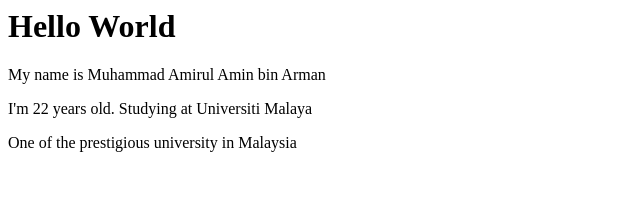
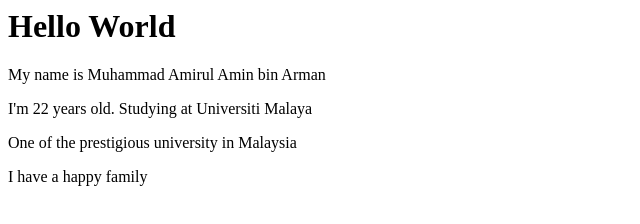
Before and after one commit to zekth13/Git-Practice, a plain HTML site: page index.html in a window 1280 px wide. Shown: the whole page, without its empty margins (0-640 px from the left). Drawn offline with Linux system fonts and the light colour scheme.

Commit message:
Add a new line in index.html

```diff
--- a/index.html
+++ b/index.html
@@ -2,3 +2,4 @@
 <p>My name is Muhammad Amirul Amin bin Arman</p>
 <p>I'm 22 years old. Studying at Universiti Malaya</p>
 <p>One of the prestigious university in Malaysia</p>
+<p>I have a happy family</p>
```
